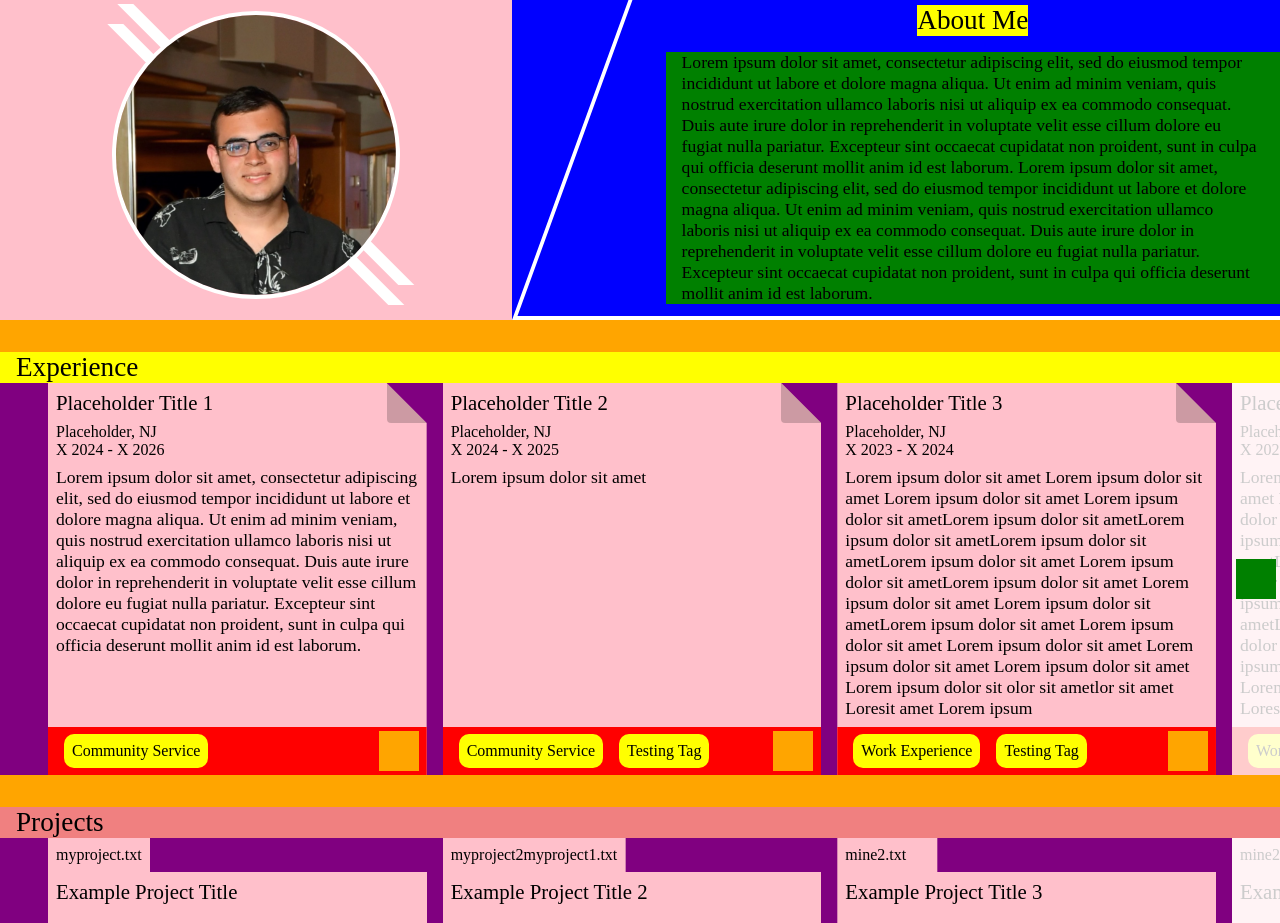
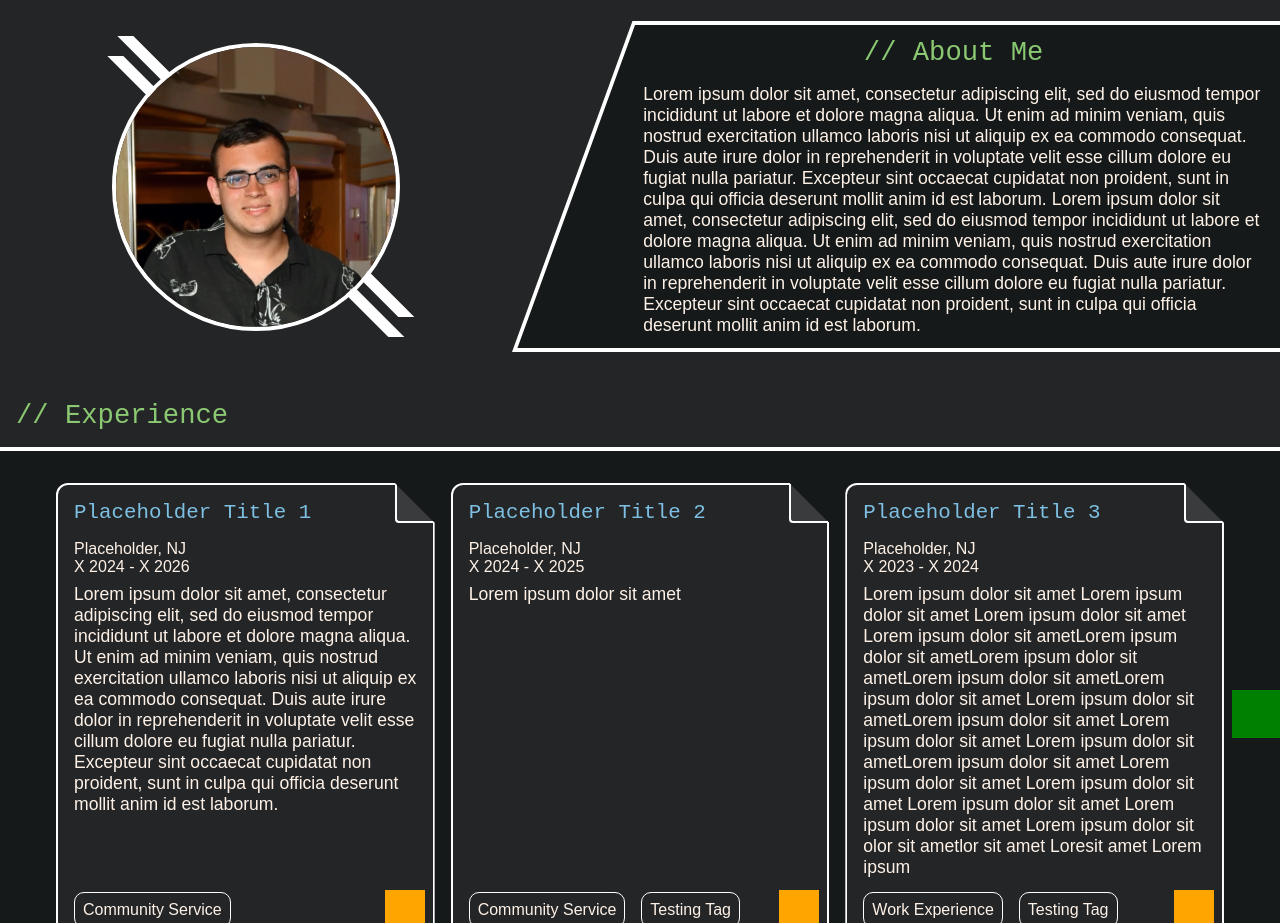
Before and after one commit to Jam0924/jamesmarciano, a website built with Vite: page index.html in a window 1280 px wide. Shown: the part 107-1030 px from the top of the page. Built offline with nearby package versions, Linux system fonts and the light colour scheme; files whose address does not match are found by name.

Commit message:
Added most design

```diff
--- a/css/styles.css
+++ b/css/styles.css
@@ -18,6 +18,16 @@
 
     --tray-elements-size: 100%;
     --skill-columns: 2;
+
+    --primary-color: #242526 ;
+    --secondary-color: #151919;
+
+    --dark-text: #424242;
+    --cream-text: #fef2e8;
+    --green-text: #8bc872;
+    --blue-text: #7ec0e3;
+
+    --text-color: #FEF2E8;
 }
 
 html, body, head, p{
@@ -27,7 +37,7 @@ html, body, head, p{
 
 .website-container{
     width: 100%;
-    background-color:orange;
+    background-color:var(--primary-color);
     display: grid;
     grid-template-areas:
     "title-bar"
@@ -64,17 +74,15 @@ html, body, head, p{
 }
 
 .title-section{
-    background-color: pink;
     width: 100%;
+    margin-top: var(--medium-gap);
     grid-area: title-bar;
     display: flex;
 }
 
 .title-text-container{
     max-width: 60%;
-    margin-top: var(--xsmall-gap);
     line-height: var(--xlarge-icon);
-    background-color: red;
     display: grid;
     margin: auto;
 }
@@ -82,10 +90,15 @@ html, body, head, p{
 .title-text{
     font-size: 3rem;
     text-align: center;
+    color: white;
+    font-family: "Source Code Pro", monospace;
+    font-optical-sizing: auto;
+    font-weight: 600;
+    font-style: normal;
 }
 
 .about-me-section{
-    background-color: red;
+    background-color: var(--primary-color);
     width: 100%;
     display: grid;
     grid-template-areas:
@@ -97,7 +110,6 @@ html, body, head, p{
 .headshot-section{
     grid-area: headshot;
     display: grid;
-    background-color: pink;
 }
 
 .headshot-container{
@@ -110,7 +122,6 @@ html, body, head, p{
     border-radius: 50%;
     border: var(--medium-border-size) solid white;
     overflow: hidden;
-    background-color :black;
     z-index: 1;
 }
 
@@ -144,9 +155,11 @@ html, body, head, p{
 .about-me{
     grid-area: about-me;
     width: 100%;
-    background-color: blue;
+    background-color: var(--secondary-color);
     position: relative;
     padding: var(--small-gap) 0;
+    border-top: 4px solid white;
+    border-bottom: 4px solid white;
 }
 
 .about-me-information{
@@ -156,21 +169,31 @@ html, body, head, p{
 }
 
 .about-me-title-text{
-    background-color :yellow;
     font-size: var(--title-text);
     align-self: center;
+    color: var(--green-text);
+    font-family: "Source Code Pro", monospace;
+    font-optical-sizing: auto;
+    font-weight: 400;
+    font-style: normal;
     justify-self: center;
 }
 
 .about-me-body-text{
-    background-color :green;
     font-size: var(--body-text);
     padding: 0 var(--small-gap);
+    color: var(--cream-text);
+    font-family: "cora", sans-serif;
+    font-weight: 300;
+    font-style: normal;
 }
 
 
 .tray-element{
-    background-color: purple;
+    padding: var(--medium-gap) 0;
+    border-top: 4px solid white;
+    border-bottom: 4px solid white;
+    background-color: var(--secondary-color);
     width: 100%;
     justify-self: center;
     box-sizing: border-box;
@@ -181,10 +204,8 @@ html, body, head, p{
 }
 
 .tray-object{
-    grid-column: 1 / -1;
+    grid-column: 2;
     grid-row: 1;
-    padding: 0 var(--large-gap);
-    scroll-padding: 0 calc(var(--large-gap));
     box-sizing: border-box;
     width: 100%;
     overflow-x: auto;
@@ -202,10 +223,8 @@ html, body, head, p{
     grid-column: 1;
     height: 100%;
     width: var(--large-icon);
-    background: rgba(255, 255, 255, 0.8);
     z-index: 10;
     position: relative;
-    cursor: pointer;
     align-self: stretch;
     display: grid;
 }
@@ -223,7 +242,7 @@ html, body, head, p{
 }
 
 .tags-area{
-    background-color: red;
+    background-color: var(--primary-color);
     height: var(--large-icon);
     grid-area: tray;
     display: grid;
@@ -242,7 +261,7 @@ html, body, head, p{
 
 .tag{
     width: fit-content;
-    background-color: yellow;
+    border: 1px solid white; /* make colorful*/
     display :flex;
     align-items: center;
     padding: var(--xsmall-gap);
@@ -253,6 +272,9 @@ html, body, head, p{
 .tag-text{
     font-size: var(--sub-text);
     white-space: nowrap;
+    color: var(--cream-text);
+    font-family: "cora", sans-serif;
+    font-weight: 300;
 }
 
 .explore-more-tag{
@@ -267,12 +289,15 @@ html, body, head, p{
 .experience-section{
     grid-area: experience-bar;
     width: 100%;
-    background-color: lightblue;
 }
 
 .experience-section-title{
-    background-color: yellow;
-    padding: 0 var(--small-gap);
+    font-family: "Source Code Pro", monospace;
+    font-optical-sizing: auto;
+    font-weight: 400;
+    font-style: normal;
+    color: var(--green-text);
+    padding: var(--small-gap);
     font-size: var(--title-text);
 }
 
@@ -281,7 +306,9 @@ html, body, head, p{
     flex-shrink: 0;
     min-width: 0;
     box-sizing: border-box;
-    background-color: pink;
+    background-color: var(--primary-color);
+    border: 2px solid white;
+    border-radius: 12px;
     display: grid;
     grid-template-rows: auto 1fr auto;
     grid-template-areas:
@@ -298,6 +325,7 @@ html, body, head, p{
                         );
     scroll-snap-align: start;
     scroll-snap-stop: always;
+    padding-bottom: var(--xsmall-gap);
 
 }
 
@@ -305,13 +333,21 @@ html, body, head, p{
 .experience::after {
     content: "";
     position: absolute;
-    top: 0;
-    right: 0;
+    /* 1. Pull the element outwards by the exact thickness of the parent's border */
+    top: -2px;
+    right: -2px;
+
     width: var(--medium-icon);
     height: var(--medium-icon);
+    background: rgba(255, 255, 255, 0.1);
+    border-bottom-left-radius: 4px;
 
-    background: rgba(0, 0, 0, 0.2);
-    border-bottom-left-radius: 4px;
+    /* 2. Force the border to be included in the element's width/height math */
+    box-sizing: border-box;
+
+    /* 3. ONLY draw the borders that form the inside edges of the folded flap */
+    border-bottom: 2px solid white;
+    border-left: 2px solid white;
 }
 
 .experience-general-info{
@@ -327,21 +363,31 @@ html, body, head, p{
 
 .experience-title{
     font-size: var(--subtitle-text);
-    padding: var(--xsmall-gap);
+    padding: var(--small-gap);
     grid-area: title;
+
+    font-family: "Source Code Pro", monospace;
+    font-optical-sizing: auto;
+    font-weight: 400;
+    font-style: normal;
+    color: var(--blue-text);
 }
 
 .experience-location{
-    padding: 0px var(--xsmall-gap);
+    padding: 0px var(--small-gap);
     grid-area: location;
 }
 
 .experience-date{
-    padding: 0px var(--xsmall-gap);
+    padding: 0px var(--small-gap);
     grid-area: date;
 }
 .experience-location-text, .experience-date-text{
     font-size: var(--sub-text);
+    color: var(--cream-text);
+    font-family: "cora", sans-serif;
+    font-weight: 300;
+    font-style: normal;
 }
 
 .experience-location-logo{
@@ -354,28 +400,38 @@ html, body, head, p{
 }
 
 .experience-description{
-    padding: var(--xsmall-gap);
+    padding: var(--xsmall-gap) var(--small-gap);
     font-size: var(--body-text);
     grid-area: description;
+    color: var(--cream-text);
+    font-family: "cora", sans-serif;
+    font-weight: 300;
+    font-style: normal;
 }
 
 
 .projects-section{
     grid-area: projects-bar;
     width: 100%;
-    background-color: lightcoral;
+    background-color: var(--primary-color);
 }
 
 .projects-section-title{
     font-size: var(--title-text);
-    padding: 0 var(--small-gap);
+    padding: var(--small-gap);
+    font-family: "Source Code Pro", monospace;
+    font-optical-sizing: auto;
+    font-weight: 400;
+    font-style: normal;
+    color: var(--green-text);
 }
 
 .project{
     width: 100%;
-    background-color: pink;
     flex-shrink: 0;
     display: grid;
+    position: relative;
+    isolation: isolate;
     grid-template-areas:
     "decorative-title"
     "title"
@@ -387,17 +443,45 @@ html, body, head, p{
     scroll-snap-stop: always;
 }
 
+
+
 .project-title{
     grid-area: title;
-    padding: var(--xsmall-gap);
+    padding: var(--xsmall-gap) 0 0 var(--small-gap);
     font-size: var(--subtitle-text);
+
+    font-family: "Source Code Pro", monospace;
+    font-optical-sizing: auto;
+    font-weight: 400;
+    font-style: normal;
+    color: var(--blue-text);
 }
 
 .decorative-project-title{
     grid-area: decorative-title;
+    background-color: var(--primary-color);
+    padding: var(--xsmall-gap);
     width: max-content;
-    padding: var(--xsmall-gap);
+    border: 2px solid white;
+    border-bottom: none;
+    z-index: 2;
+    border-radius: 12px 12px 0 0;
+    margin-bottom: -2px;
     font-size: var(--sub-text);
+    color: var(--dark-text);
+    font-family: "cora", sans-serif;
+    font-weight: 300;
+    font-style: normal;
+}
+
+.project-body{
+    background-color: var(--primary-color);
+    border: 2px solid white;
+    padding-top: 2px;
+    border-radius: 0 12px 12px 12px;
+    position: relative;
+    z-index: 1;
+    padding-bottom: var(--xsmall-gap);
 }
 
 .project-image{
@@ -408,27 +492,40 @@ html, body, head, p{
 }
 
 .project-description{
-    padding: var(--xsmall-gap);
+    padding: 0 var(--small-gap) var(--small-gap) var(--small-gap);
     font-size: var(--body-text);
     grid-area: description;
+
+    color: var(--cream-text);
+    font-family: "cora", sans-serif;
+    font-weight: 300;
+    font-style: normal;
 }
 
 .skills-section{
     grid-area: skills-bar;
     width: 100%;
-    background-color: gray;
+    background-color: var(--primary-color);
 }
 
 .skills-section-title{
     font-size: var(--title-text);
-    padding: 0 var(--small-gap);
+    padding: var(--small-gap);
+
+    font-family: "Source Code Pro", monospace;
+    font-optical-sizing: auto;
+    font-weight: 400;
+    font-style: normal;
+    color: var(--green-text);
 }
 
 .skills-list-section{
+    border-top: 4px solid white;
+    border-bottom: 4px solid white;
     width: 100%;
     padding: var(--small-gap);
     display: grid;
-    background-color: lightpink;
+    background-color: var(--secondary-color);
     grid-template-columns: 1fr 1fr;
     column-gap: var(--small-gap);
     row-gap: var(--small-gap);
@@ -436,8 +533,10 @@ html, body, head, p{
 }
 
 .skill{
-    background-color: green;
+    background-color: var(--primary-color);
     height: 160px;
+    border: 2px solid white;
+    border-radius: 16px;
     aspect-ratio: 1/1;
     align-self: center;
     justify-self: center;
@@ -458,7 +557,12 @@ html, body, head, p{
 
 .skill-text{
     justify-self: center;
-    font-size: var(--subtitle-text);
+    font-size: var(--body-text);
+
+    color: var(--cream-text);
+    font-family: "cora", sans-serif;
+    font-weight: 300;
+    font-style: normal;
 }
 
 
@@ -495,18 +599,27 @@ html, body, head, p{
 .contacts-section{
     grid-area: contacts-bar;
     width: 100%;
-    background-color: blue;
+    background-color: var(--primary-color);
+    display: flex;
+    align-items :center;
+    justify-content: center;
 }
 
 .contacts-section-title{
     width: 100%;
     font-size: var(--title-text);
-    padding: 0 var(--small-gap);
+    padding: var(--small-gap);
+
+    font-family: "Source Code Pro", monospace;
+    font-optical-sizing: auto;
+    font-weight: 400;
+    font-style: normal;
+    color: var(--green-text);
 }
 
 .contact{
     width: 100%;
-    background-color: grey;
+    background-color: var(--primary-color);
     padding: var(--small-gap);
     display: flex;
     flex-direction: row;
@@ -522,6 +635,10 @@ html, body, head, p{
 
 .contact-text{
     font-size: var(--subtitle-text);
+    color: var(--cream-text);
+    font-family: "cora", sans-serif;
+    font-weight: 300;
+    font-style: normal;
 }
 
 @media (min-width: 500px){
@@ -537,6 +654,15 @@ html, body, head, p{
     .headshot-container{
         height: 280px;
         width: 280px;
+    }
+
+    .tray-object{
+        margin: 0 var(--xsmall-gap);
+    }
+
+    .tray-element-button{
+        height: var(--large-icon);
+        width: var(--large-icon);
     }
 
 
@@ -558,9 +684,20 @@ html, body, head, p{
 }
 
 @media( min-width: 950px){
+
+    .about-me{
+        border-top: unset;
+        border-bottom: unset;
+        position: relative;
+        background-color: transparent;
+
+        z-index: 1;
+
+    }
     .about-me-section{
         grid-template-areas: "headshot about-me";
         grid-template-columns: 4fr 6fr;
+
     }
 
     .about-me::before{
@@ -570,12 +707,13 @@ html, body, head, p{
         bottom: 0;
         left: 0px;
         right: -20px;
-
         border: 4px solid white;
         transform: skewX(-20deg);
         transform-origin: bottom left;
 
-        z-index: 1;
+        background-color: var(--secondary-color);
+
+        z-index: -1;
     }
 
     .about-me-information{
@@ -602,6 +740,11 @@ html, body, head, p{
     .skill:last-child:nth-child(odd){
         grid-column: unset;
     }
+
+    .about-me-information{
+        width: 85%;
+        margin-left: auto;
+    }
 }
 
 @media (min-width: 1400px){
@@ -613,4 +756,9 @@ html, body, head, p{
     .skill:last-child:nth-child(odd){
         grid-column: unset;
     }
+
+    .about-me-information{
+        width: 90%;
+        margin-left: auto;
+    }
 }
--- a/index.html
+++ b/index.html
@@ -42,7 +42,7 @@
 
                 <div class = "about-me-information">
                     <div class = "about-me-title-text">
-                        <p>About Me</p>
+                        <p> // About Me</p>
                     </div>
                     <div class = "about-me-body-text">
                         <p>
@@ -63,7 +63,7 @@
 
         <div class = "experience-section">
             <div class = "experience-section-title">
-                <p>Experience</p>
+                <p>// Experience</p>
             </div>
 
             <div class = "tray-element">
@@ -84,9 +84,7 @@
 
         <div class = "projects-section">
             <div class = "projects-section-title">
-                <p>
-                    Projects
-                </p>
+                <p>// Projects</p>
             </div>
 
             <div class = "tray-element">
@@ -110,7 +108,7 @@
 
         <div class = "skills-section">
             <div class = "skills-section-title">
-                <p>Skills</p>
+                <p>// Skills</p>
             </div>
             <!-- Javascript will need to be used to make sure that the last element
              is in the middle instead of on the edge, and to format them. Basic is used rn-->
@@ -139,25 +137,15 @@
             </div>
         </div>
 
-        <div class = "contacts-section">
-            <div class = "contacts-section-title">
-                <p>Contact Me!</p>
-            </div>
-
+        <!-- To be added in a future deployment-->
+        <!-- <div class = "contacts-section">
             <div class = "contact">
                 <div class = "contact-image">
 
                 </div>
                 <p class = "contact-text">LinkedIn</p>
             </div>
-
-            <div class = "contact">
-                <div class = "contact-image">
-
-                </div>
-                <p class = "contact-text">Gmail</p>
-            </div>
-        </div>
+        </div> -->
     </div>
   </body>
 </html>
--- a/scripts/calculate_tray_elements.js
+++ b/scripts/calculate_tray_elements.js
@@ -6,7 +6,7 @@ function updateNumberOfElements(){
     let num_tray_ele = Math.max(1, Math.trunc(windowWidth / minimum_size));
     let percentage_of_screen = `${100/ num_tray_ele}%`;
 
-    const tray_ele = document.documentElement.style.setProperty('--tray-elements-size', percentage_of_screen);
+    document.documentElement.style.setProperty('--tray-elements-size', percentage_of_screen);
 }
 
 updateNumberOfElements();
--- a/scripts/populate_projects.js
+++ b/scripts/populate_projects.js
@@ -13,7 +13,7 @@ async function load_projects(){
         <div class = "decorative-project-title">
             <p>${decorativeText}</p>
         </div>
-
+        <div class = "project-body">
             <div class = "project-title">
                 <p>${title}</p>
             </div>
@@ -38,35 +38,11 @@ async function load_projects(){
                 </div>
                 <div class = "explore-more-tag"></div>
             </div>
+        </div>
         `
 
         tray.appendChild(project_card);
     });
-
-
-    let MIN_TAB_WIDTH = 100;
-
-    function updateFolderClip(){
-        const project_cards = document.querySelectorAll(".project")
-
-        project_cards.forEach( (card) => {
-            const text_element = card.querySelector(".decorative-project-title");
-            let element_size = document.querySelector(".project").offsetWidth;
-            let element_height = document.querySelector(".project").offsetHeight;
-            let text_height = text_element.offsetHeight;
-            let text_width = text_element.offsetWidth;
-            if (text_width < MIN_TAB_WIDTH){
-                text_width = MIN_TAB_WIDTH;
-            }
-
-            card.style.clipPath = `path('M 0 0 L ${text_width} 0 L ${text_width} ${text_height} L ${element_size} ${text_height} L ${element_size} ${element_height} L 0 ${element_height} Z')`;
-        })
-    }
-
-    updateFolderClip();
-
-    window.addEventListener("resize", updateFolderClip);
-    initalize_projects_tray(projects);
 }
 
 
```
Lines whose indentation alone changed are shown as unchanged.
